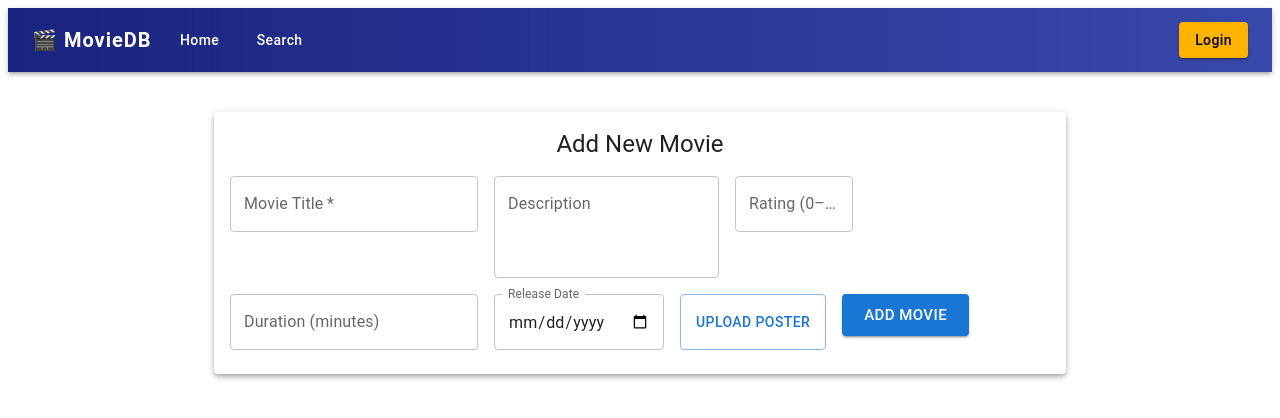
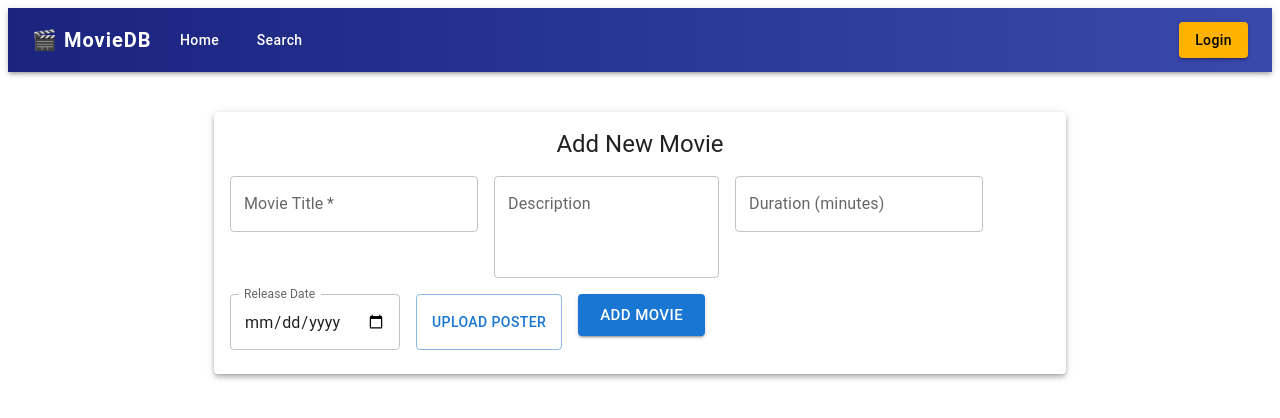
Before and after one commit to nikhil484/mern-movie-app, a React app in the folder frontend/: page /admin/add in a window 1280 px wide. Shown: the top 418 px of the page. Built offline with nearby package versions, Linux system fonts and the light colour scheme; the HTML template or start-up script is replaced by a standard one.

Commit message:
removed rating from admin page while uploading movie

```diff
--- a/frontend/src/pages/AdminAddMovie.jsx
+++ b/frontend/src/pages/AdminAddMovie.jsx
@@ -15,7 +15,7 @@ const AdminAddMovie = () => {
   const [form, setForm] = useState({
     title: "",
     description: "",
-    rating: "",
+   // rating: "",
     releaseDate: "",
     duration: "",
   });
@@ -99,7 +99,7 @@ const AdminAddMovie = () => {
                   />
                 </Grid>
 
-                <Grid item xs={12} sm={6}>
+                {/* <Grid item xs={12} sm={6}>
                   <TextField
                     fullWidth
                     type="number"
@@ -109,7 +109,7 @@ const AdminAddMovie = () => {
                     onChange={handleChange}
                     inputProps={{ min: 0, max: 10, step: 0.1 }}
                   />
-                </Grid>
+                </Grid> */}
 
                 <Grid item xs={12} sm={6}>
                   <TextField
```
